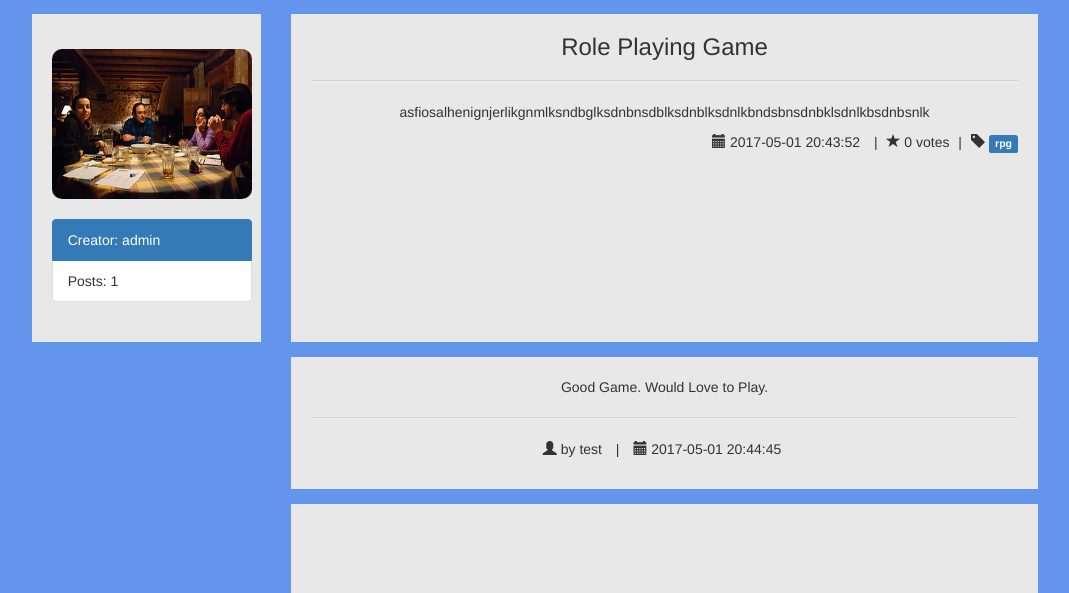
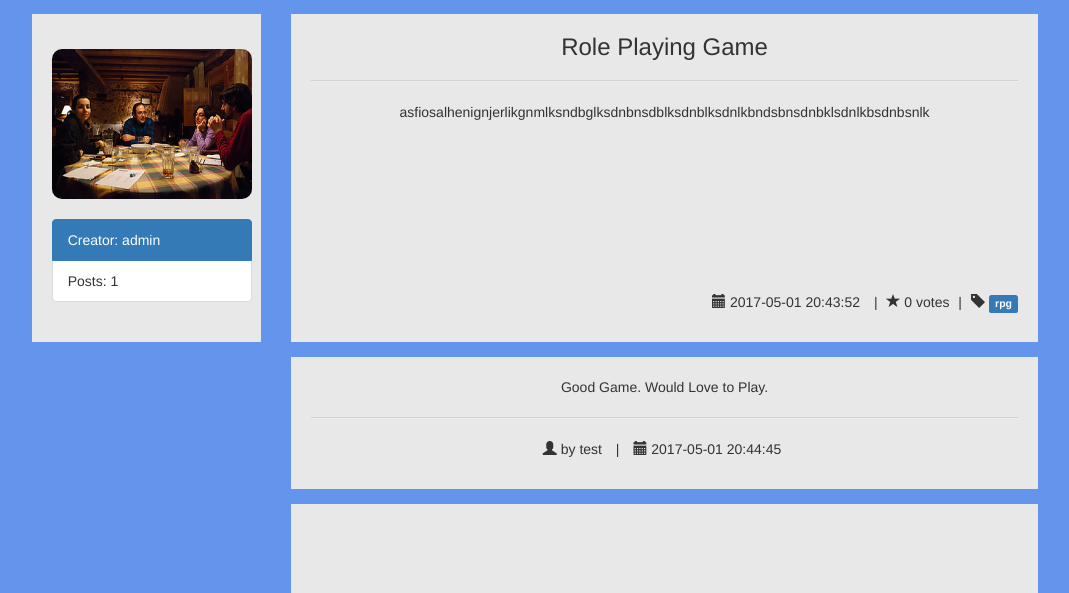
Before and after one commit to Alex-Jay/Derivit_Blog_Pair_Programming, a PHP site: page /viewPost.php?id=6 in a window 1280 px wide. Shown: the part 51-644 px from the top of the page, without its empty margins (105-1174 px from the left). Run offline with PHP 8.4, Linux system fonts and the light colour scheme; data comes from the database, SQL or seed files in the repository; some libraries are stand-ins or nearby versions.

Commit message:
Aligned Post Info

```diff
--- a/inc/post.php
+++ b/inc/post.php
@@ -38,13 +38,14 @@ $postData = $query->fetchAll();
                 <hr>
                 <p><?php echo $post['post_body']; ?></p>
             </div>
-            <ul id="post_info" class="list-inline list-unstyled text-right">
+            <ul id="post_info" class="list-inline list-group">
                 <li><span><i class="glyphicon glyphicon-calendar"></i> <?php echo $post['post_timestamp'] ?></span></li>
                 <li>|</li>
                 <span><i class="glyphicon glyphicon-star"></i> <?php echo fetchVoteCount($db, $postId) ?> votes</span>
                 <li>|</li>
                 <i class="glyphicon glyphicon-tag"></i> <span class="label label-primary"><?php echo fetchTag($db, $postId); ?></span>
             </ul>
+        </div>
         </div>
 
         <?php include './inc/comments.php'; ?>
--- a/viewPost.php
+++ b/viewPost.php
@@ -45,6 +45,12 @@ if (!isset($_SESSION['user_id'])) {
                margin-top: 15px;
             }
 
+            #post_info
+            {
+                float: right;
+                margin-top: 160px;
+            }
+
             #comment_body
             {
                 height: 328px;
```
